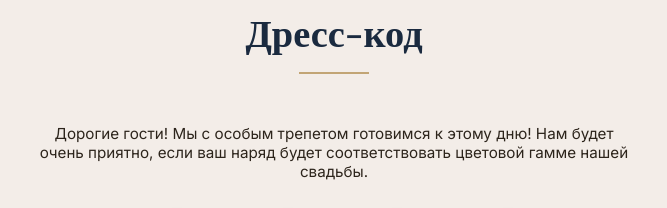
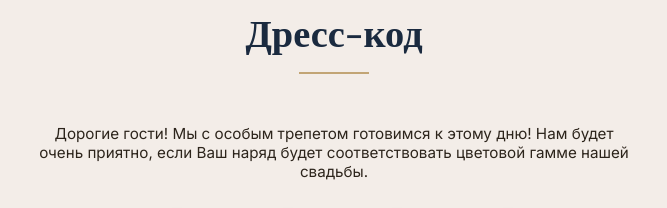
Before and after one commit to agapovae0309-pixel/wedding_aleksandr_and_elena, a plain HTML site: page index.html in a window 1280 px wide. Shown: the part 1640-1848 px from the top of the page, 306-973 px from the left. Drawn offline with nearby package versions, Linux system fonts and the light colour scheme; a web font is replaced by a local one.

Commit message:
Update index.html

```diff
--- a/index.html
+++ b/index.html
@@ -294,7 +294,7 @@
   <div class="container">
     <h2 class="section-title">Дресс-код</h2>
     <p style="text-align: center; max-width: 600px; margin: 0 auto 25px; font-size: 0.95rem;">
-      Дорогие гости! Мы с особым трепетом готовимся к этому дню! Нам будет очень приятно, если ваш наряд будет соответствовать цветовой гамме нашей свадьбы.
+      Дорогие гости! Мы с особым трепетом готовимся к этому дню! Нам будет очень приятно, если Ваш наряд будет соответствовать цветовой гамме нашей свадьбы.
     </p>
     <div class="dress-palette">
       <div class="color-swatch"><div class="swatch swatch1"></div><span>Темно-синий</span></div>
```
